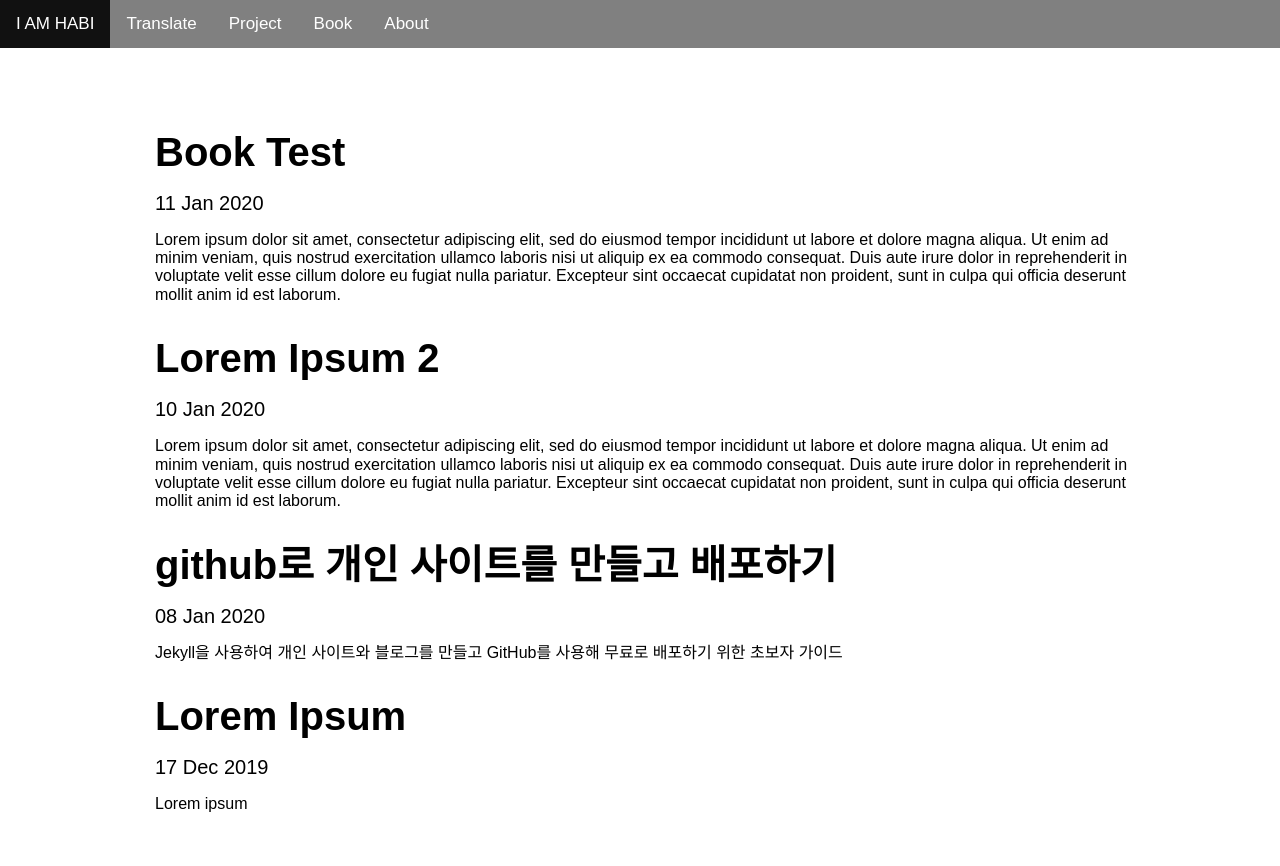
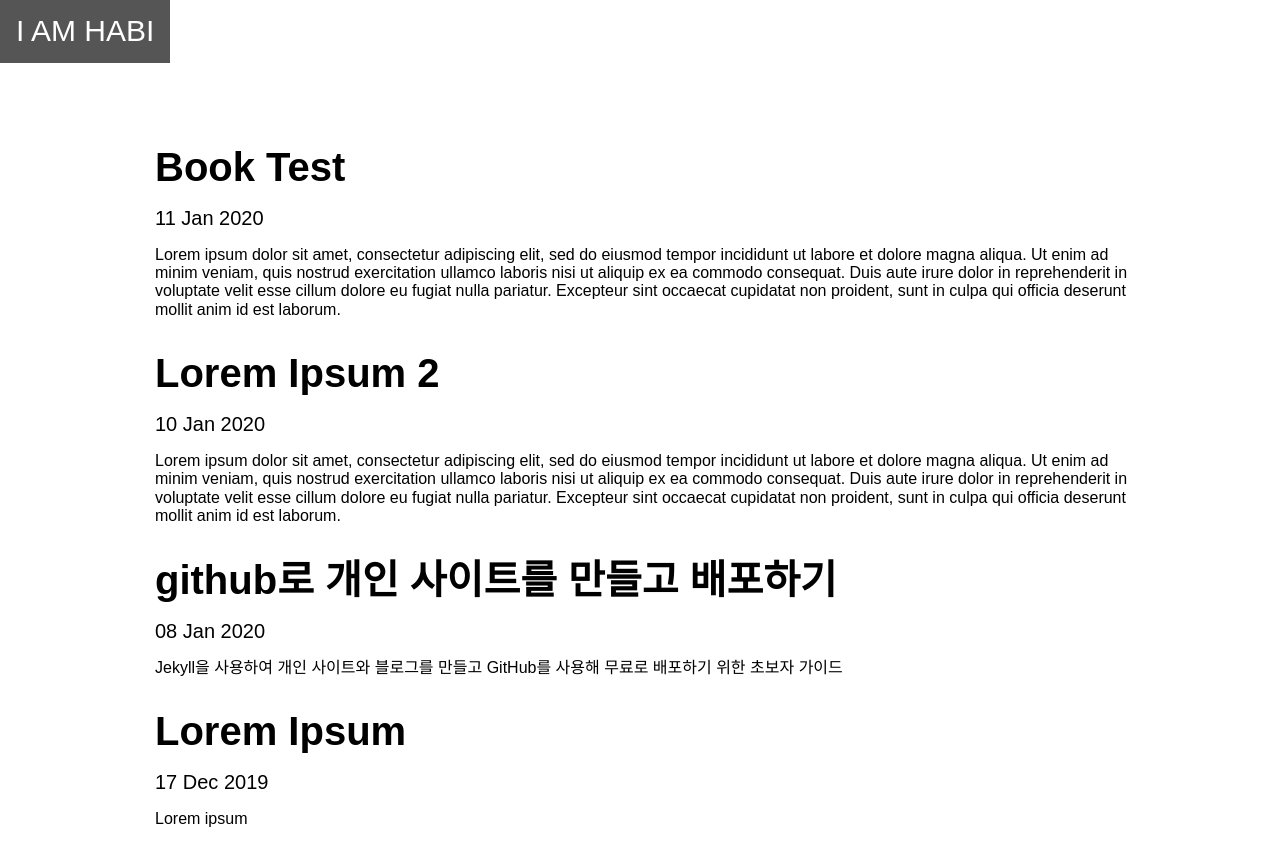
Before and after one commit to iamhabi/iamhabi.github.io, a Jekyll site: the page built from index.html, in a window 1280 px wide. Shown: the top 866 px of the page. Built offline with Jekyll 4.4.1, drawn with Linux system fonts in a browser that asks for light colours.

Commit message:
responsive

```diff
--- a/_layouts/default.html
+++ b/_layouts/default.html
@@ -8,7 +8,7 @@
     <body>
 
                 <div class="topnav" id="myTopnav">
-                    <a href="/" class="active">I AM HABI</a>
+                    <a href="/" class="active" style="font-size: 30px;">I AM HABI</a>
                         <a href="/translate/">Translate</a>
                         <a href="/project/">Project</a>
                         <a href="/book">Book</a>
--- a/css/main.css
+++ b/css/main.css
@@ -78,7 +78,6 @@
 
 .topnav {
     overflow: hidden;
-    background-color: gray;
     margin: auto;
     text-decoration: none;
 }
@@ -94,7 +93,7 @@
 }
 
 .active {
-    background-color: #444;
+    background-color: #555;
     color: white;
 }
 
@@ -103,7 +102,6 @@
 }
 
 .topnav a:hover {
-    background-color: #111;
     color: white;
 }
 
```
